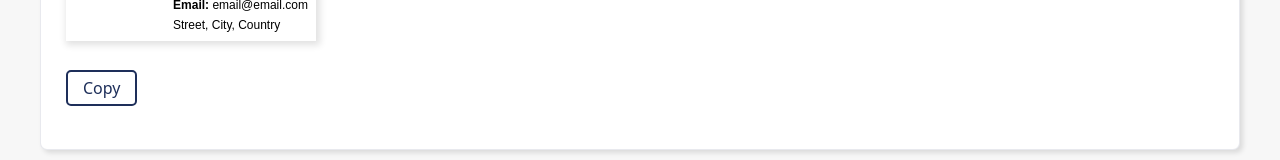
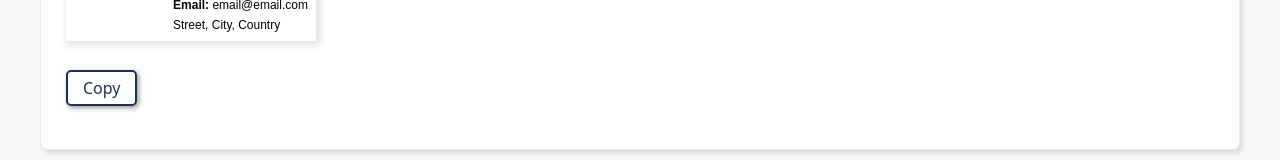
Before and after one commit to nickpolizogopoulos/signature-generator, an Angular app: page /signature in a window 1280 px wide. In both pictures the pointer is over the link "Copy". Shown: the part 1808-1968 px from the top of the page. Built offline with nearby package versions, Linux system fonts and the light colour scheme.

Commit message:
Corrections

```diff
--- a/src/app/components/navbar.component.ts
+++ b/src/app/components/navbar.component.ts
@@ -1,5 +1,4 @@
 import { Component } from "@angular/core";
-
 
 @Component({
     selector: 'app-navbar',
@@ -30,6 +29,7 @@ import { Component } from "@angular/core";
                         </li>
                     </ul>
                     <ul class="navbar-nav">
+
                         <li>
                             <a routerLink="/" class="nodecor inherit me-3">Logout</a>
                         </li>
@@ -40,6 +40,4 @@ import { Component } from "@angular/core";
 
     `,
 })
-export class NavbarComponent {
-
-}
+export class NavbarComponent {}
--- a/src/app/components/signature.component.ts
+++ b/src/app/components/signature.component.ts
@@ -254,7 +254,7 @@ import { Component, ElementRef, ViewChild } from "@angular/core";
                                                                                 <td *ngIf="reddit" width="{{socialIconSpace}}"></td>
                                                                                 <td *ngIf="threads"><a href="{{threadsLink}}"><img width="21" height="auto" src="../assets/social/threads-logo.png" alt="reddit icon"></a></td>
                                                                                 <td *ngIf="threads" width="{{socialIconSpace}}"></td>
-                                                                                <td *ngIf="threads"><a href="{{linktreeLink}}"><img width="21" height="auto" src="../assets/social/linktree-logo.png" alt="reddit icon"></a></td>
+                                                                                <td *ngIf="linktree"><a href="{{linktreeLink}}"><img width="21" height="auto" src="../assets/social/linktree-logo.png" alt="reddit icon"></a></td>
                                                                             </tr>
                                                                         </tbody>
                                                                     </table>
@@ -412,5 +412,4 @@ export class SignatureComponent {
             this.copyResponse = false;
         }, 2300)
     }
-
-  }
+}
--- a/src/styles.css
+++ b/src/styles.css
@@ -51,6 +51,9 @@ h1,h2,h3,h4,h5 {
     cursor: pointer;
     text-decoration: none;
 }
+.my-btn:hover {
+    box-shadow: 2px 2px 5px rgba(0, 0, 0, 0.4);
+}
 .copy-response {
     border-radius: 5px;
     padding: 3px 15px;
```
Also changed, not shown: src/assets/social/web-logo.png.
